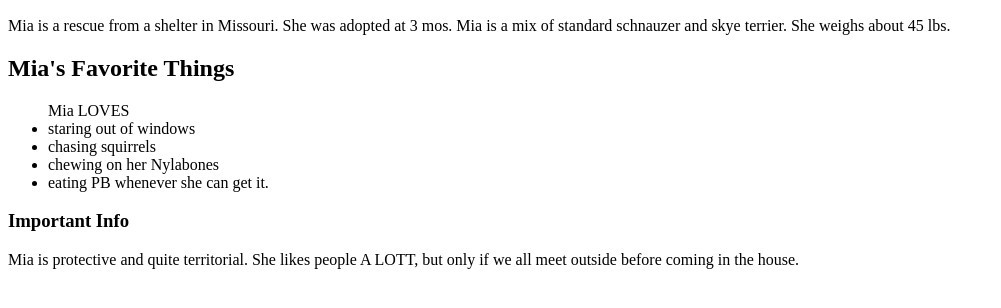
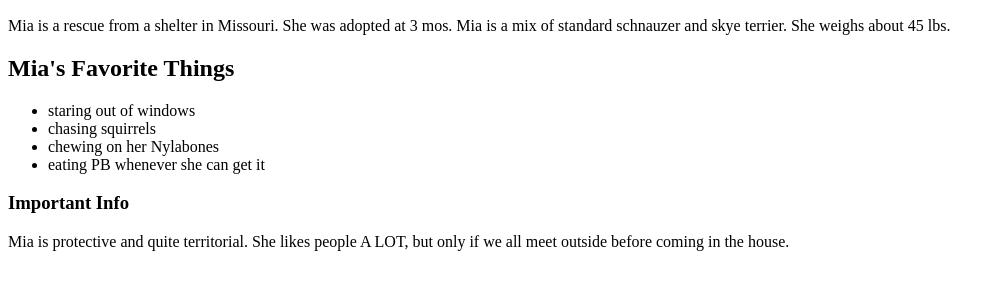
Before and after one commit to ericamcconnaughey/pet-webpage, a plain HTML site: page pet-webpage/petwebpage.html in a window 1280 px wide. Shown: the part 110-418 px from the top of the page, without its empty margins (0-1001 px from the left). Drawn offline with Linux system fonts and the light colour scheme.

Commit message:
add minor revisions

```diff
--- a/pet-webpage/petwebpage.html
+++ b/pet-webpage/petwebpage.html
@@ -11,14 +11,14 @@
     </p>
 
     <h2>Mia's Favorite Things</h2>
-    <ul>Mia LOVES
+    <ul>
       <li>staring out of windows</li>
       <li>chasing squirrels</li>
       <li>chewing on her Nylabones</li>
-      <li>eating PB whenever she can get it.</li>
+      <li>eating PB whenever she can get it</li>
     </ul>
 
     <h3>Important Info</h3>
-    <p>Mia is protective and quite territorial. She likes people A LOTT, but only if we all meet outside before coming in the house.</p>
+    <p>Mia is protective and quite territorial. She likes people A LOT, but only if we all meet outside before coming in the house.</p>
   </body>
 </html>
```
